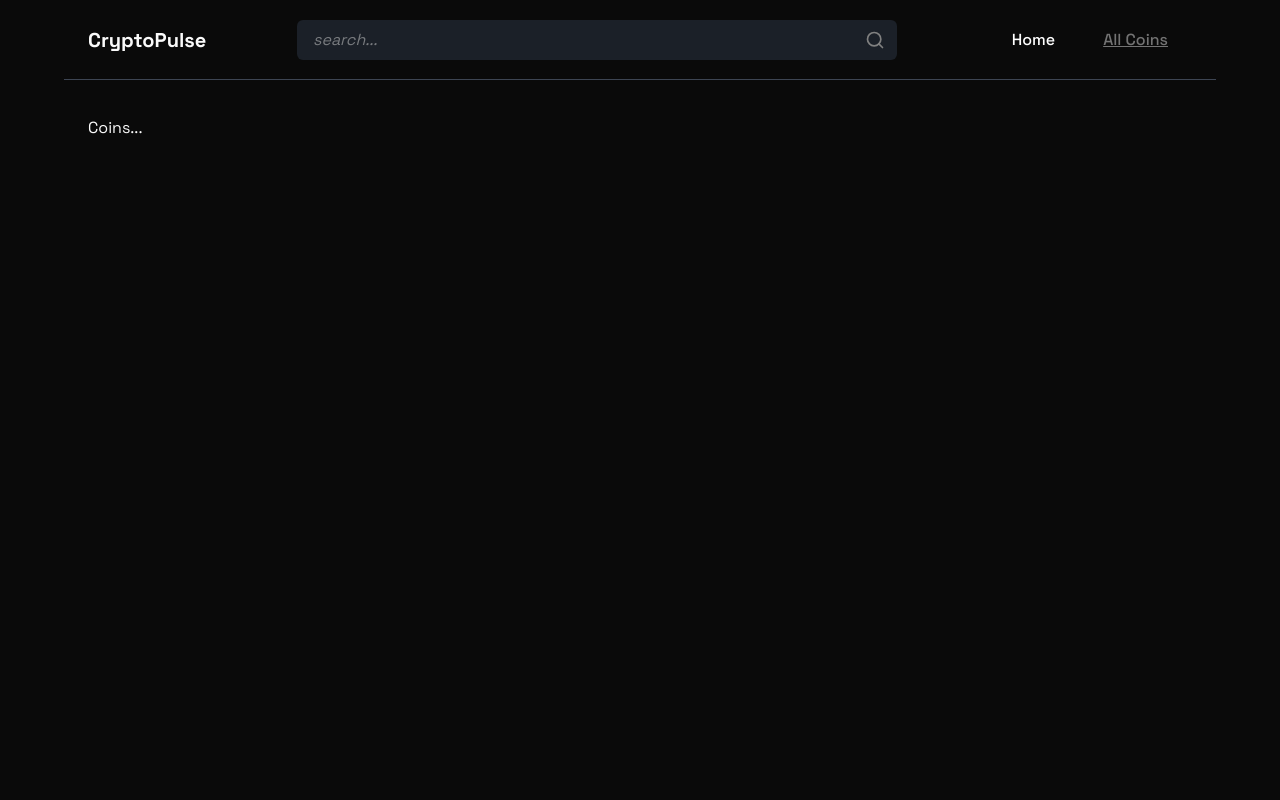
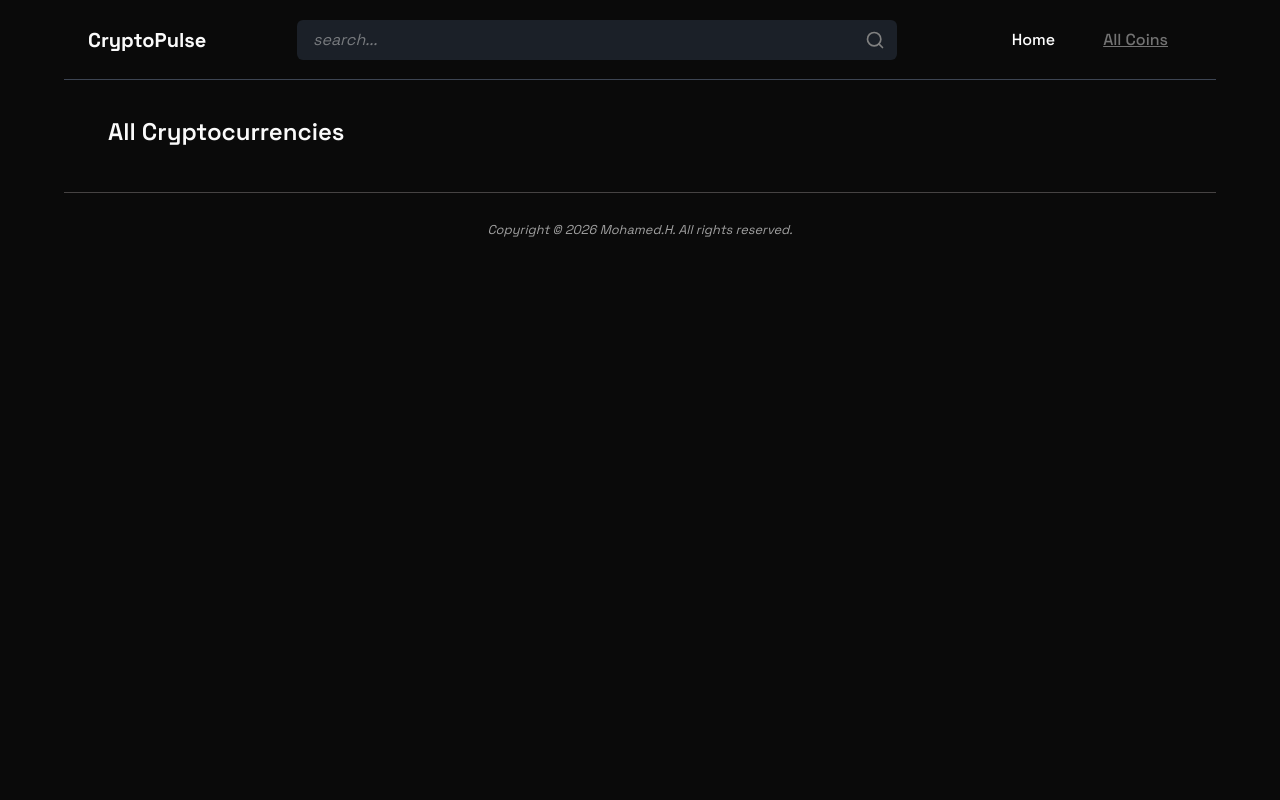
Before and after one commit to mohamed-hassaan3/crypto-pulse, a Next.js app: page /coins in a window 1280 px wide. Shown: the top 800 px of the page. Built offline with nearby package versions, Linux system fonts and the light colour scheme; no server answers.

Commit message:
structure All Coins page

```diff
--- a/src/app/coins/page.tsx
+++ b/src/app/coins/page.tsx
@@ -1,9 +1,12 @@
-import React from 'react'
+import { Coins } from "@/views";
+import React from "react";
 
 const page = () => {
   return (
-    <main className=' h-svh'>Coins...</main>
-  )
-}
+    <main className="">
+      <Coins />
+    </main>
+  );
+};
 
-export default page
+export default page;
--- a/src/app/globals.css
+++ b/src/app/globals.css
@@ -201,7 +201,9 @@ header {
 .custom-scrollbar [data-slot="table-container"]::-webkit-scrollbar-thumb:hover {
   background: #171a34;
 }
-
+.heading-title {
+  @apply text-xl md:text-2xl font-semibold mb-2 px-5;
+}
 @utility no-scrollbar {
   /* Chrome, Safari and Opera */
   &::-webkit-scrollbar {
--- /dev/null
+++ b/src/views/all-coins/index.ts
@@ -0,0 +1,2 @@
+export { Coins } from "./ui/all-coins";
+export { Fallback } from "./ui/fallback";
--- /dev/null
+++ b/src/views/all-coins/ui/all-coins.tsx
@@ -0,0 +1,10 @@
+import React from "react";
+
+export const Coins = () => {
+  return (
+    <article>
+      <h4 className="heading-title">All Cryptocurrencies</h4>
+      <div></div>
+    </article>
+  );
+};
--- /dev/null
+++ b/src/views/all-coins/ui/fallback.tsx
@@ -0,0 +1,5 @@
+import React from "react";
+
+export const Fallback = () => {
+  return <div>Loading...</div>;
+};
--- a/src/views/index.ts
+++ b/src/views/index.ts
@@ -1,5 +1,6 @@
 export { Landing } from "./landing";
 export { CoinId } from "./coin-id";
+export { Coins } from "./all-coins";
 export { CoinIdFallback } from "./coin-id";
 export { CoinOverviewFallback } from "./landing/ui/fallback";
 export { TrendingCoinsFallback } from "./landing/ui/fallback";
```
